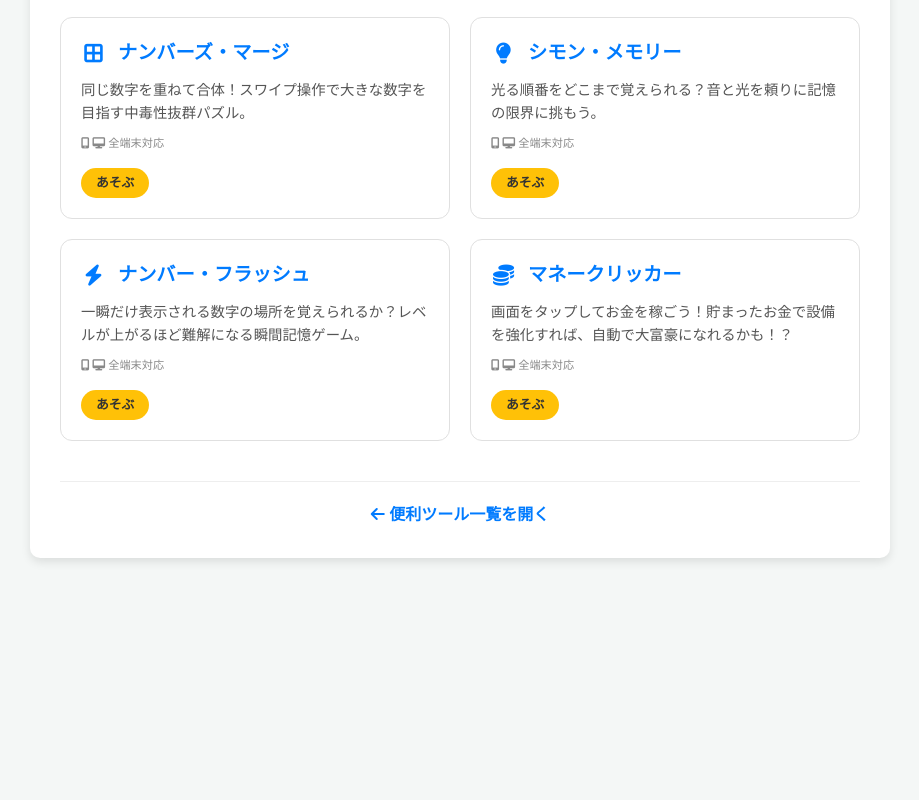
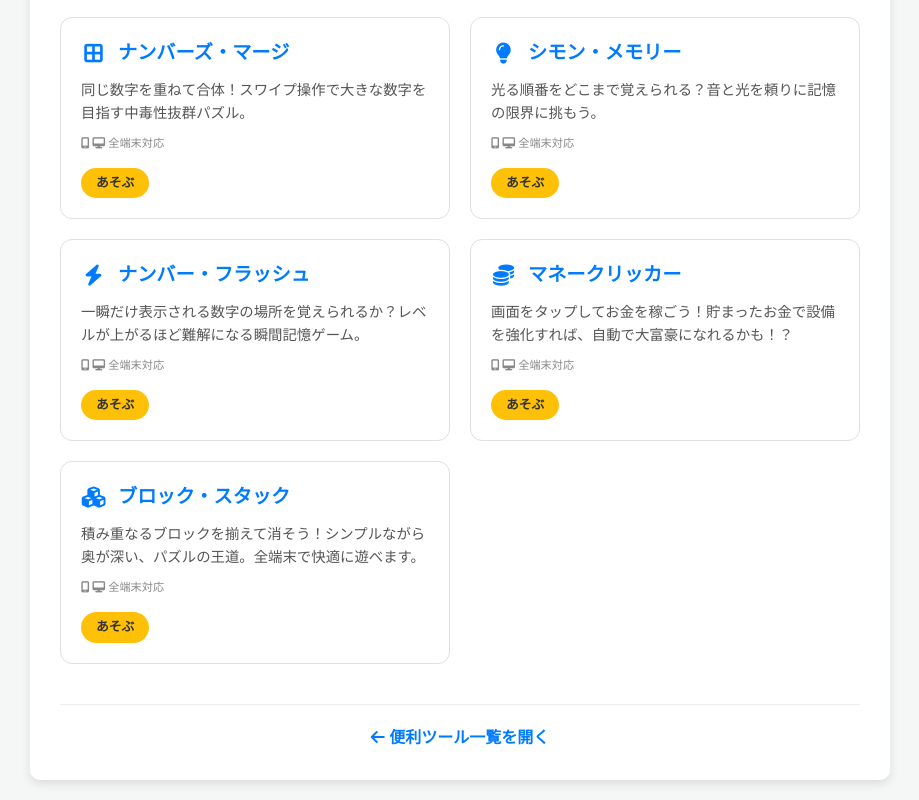
Before and after one commit to block-surprise/game, a plain HTML site: page index.html in a window 1280 px wide. Shown: the part 704-1504 px from the top of the page, without its empty margins (180-1099 px from the left). Before the commit the page ends 1282 px from the top, so only its background shows below. Drawn offline with Linux system fonts and the light colour scheme.

Commit message:
Update index.html

```diff
--- a/index.html
+++ b/index.html
@@ -142,6 +142,15 @@
                 <div class="play-tag">あそぶ</div>
             </div>
         </a>
+
+        <a href="games/stack1.html" class="card-link" data-platform="all-device">
+    <div class="card">
+        <h2><i class="fa-solid fa-cubes"></i>ブロック・スタック</h2>
+        <p>積み重なるブロックを揃えて消そう！シンプルながら奥が深い、パズルの王道。全端末で快適に遊べます。</p>
+        <div class="platform-badge"><i class="fa-solid fa-mobile-screen"></i> <i class="fa-solid fa-desktop"></i> 全端末対応</div>
+        <div class="play-tag">あそぶ</div>
+    </div>
+</a>
     </div>
 
     <div class="footer-nav">
```
